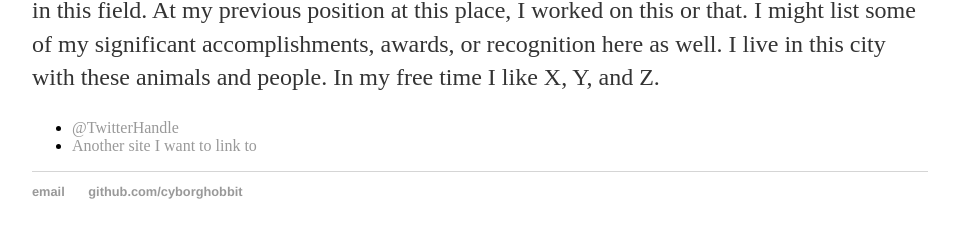
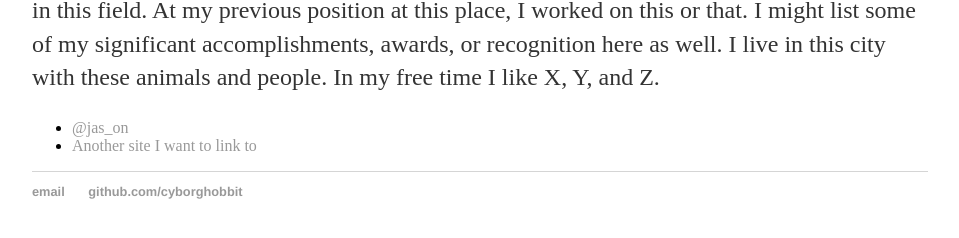
Before and after one commit to CyborgHobbit/cyborghobbit.github.io, a Jekyll site: the page built from about/index.html, in a window 1280 px wide. Shown: the part 237-475 px from the top of the page, without its empty margins (160-1119 px from the left). Built offline with Jekyll 4.4.1, drawn with Linux system fonts in a browser that asks for light colours.

Commit message:
edited ABOUT page

```diff
--- a/about/index.html
+++ b/about/index.html
@@ -7,7 +7,7 @@ title: CyborgHobbit's Blog - About
 			<p>Some day maybe I'll insert a brief bio here. I went to this school, I studied that, I now work in this field. At my previous position at this place, I worked on this or that. I might list some of my significant accomplishments, awards, or recognition here as well. I live in this city with these animals and people. In my free time I like X, Y, and Z.</p>
 
 			<ul class="contacts">
-				<li><a href="#">@TwitterHandle</a></li>
+				<li><a href="https://twitter.com/jas_on">@jas_on</a></li>
 				<li><a href="#">Another site I want to link to</a></li>
 				</ul>
 		</div>
```
